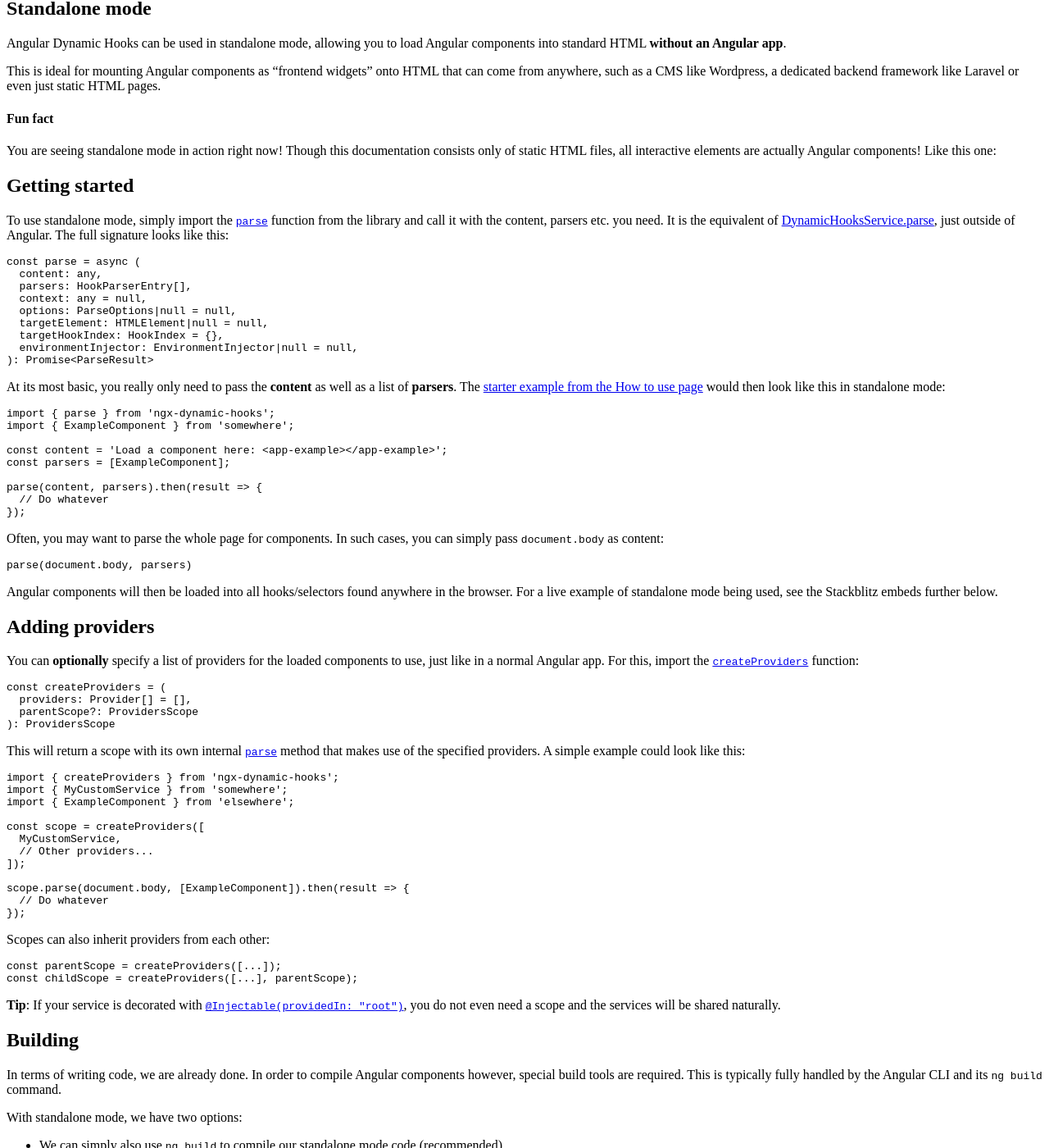
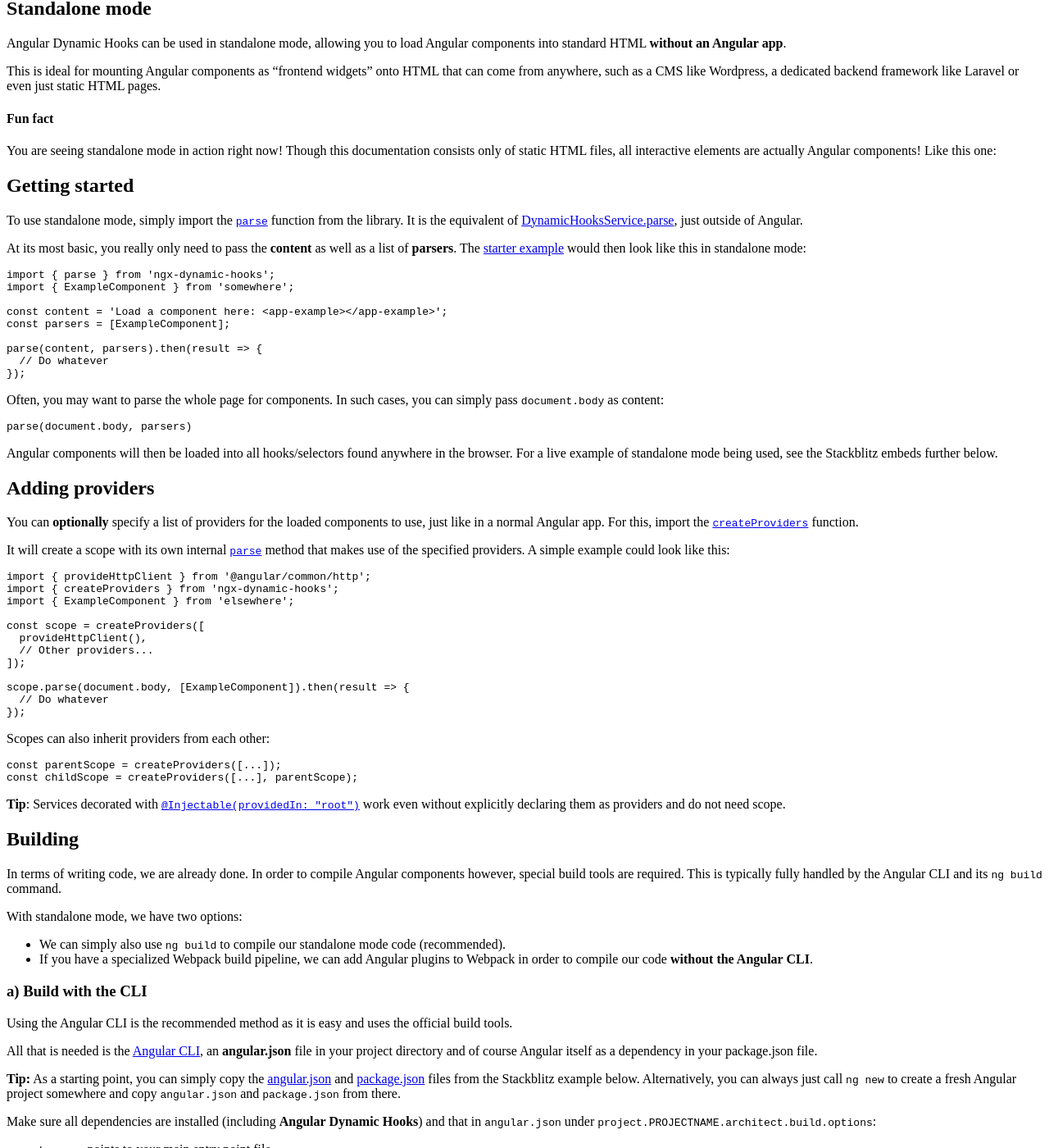
Before and after one commit to Angular-Dynamic-Hooks/Documentation, a Jekyll site: the page built from documentation/standalone-mode.md, in a window 1280 px wide and 1400 px high, scrolled down 16882 px. Shown: the whole window at 82% size. Built offline with Jekyll 4.4.1, drawn with Linux system fonts in a browser that asks for light colours.

````diff
--- a/_config.yml
+++ b/_config.yml
@@ -16,9 +16,9 @@
 title: ngx-dynamic-hooks docs
 description: >- # this means to ignore newlines until "baseurl:"
   The documentation for the ngx-dynamic-hooks library for Angular
-domain: angular-dynamic-hooks.com                   # if you want to force HTTPS, specify the domain without the http at the start, e.g. example.com
-url: https://mtobisch.github.io/                    # the base hostname and protocol for your site, e.g. http://example.com
-baseurl: /ngx-dynamic-hooks/                        # place folder name if the site is served in a subfolder
+domain: angular-dynamic-hooks.com               # if you want to force HTTPS, specify the domain without the http at the start, e.g. example.com
+url: https://angular-dynamic-hooks.github.io    # the base hostname and protocol for your site, e.g. http://example.com
+baseurl: /documentation/                        # place folder name if the site is served in a subfolder
 github_username:  mtobisch
 
 # Build settings
--- a/documentation/standalone-mode.md
+++ b/documentation/standalone-mode.md
@@ -18,21 +18,9 @@
 
 ## Getting started
 
-To use standalone mode, simply import the <a href="https://github.com/Angular-Dynamic-Hooks/ngx-dynamic-hooks/blob/1a94c3517235a2b2d571379d1cfce88958cb3f66/projects/ngx-dynamic-hooks/src/lib/standalone.ts#L158" target="_blank">`parse`</a> function from the library and call it with the content, parsers etc. you need. It is the equivalent of [DynamicHooksService.parse]({{ "documentation/how-to-use#programmatic-usage-with-service" | relative_url }}), just outside of Angular.  The full signature looks like this:
+To use standalone mode, simply import the <a href="https://github.com/Angular-Dynamic-Hooks/ngx-dynamic-hooks/blob/1a94c3517235a2b2d571379d1cfce88958cb3f66/projects/ngx-dynamic-hooks/src/lib/standalone.ts#L158" target="_blank">`parse`</a> function from the library. It is the equivalent of [DynamicHooksService.parse]({{ "documentation/how-to-use#programmatic-usage-with-service" | relative_url }}), just outside of Angular.
 
-```ts
-const parse = async (
-  content: any,
-  parsers: HookParserEntry[],
-  context: any = null,
-  options: ParseOptions|null = null,
-  targetElement: HTMLElement|null = null,
-  targetHookIndex: HookIndex = {},
-  environmentInjector: EnvironmentInjector|null = null,
-): Promise<ParseResult>
-```
-
-At its most basic, you really only need to pass the **content** as well as a list of **parsers**. The [starter example from the How to use page]({{ "/documentation/how-to-use#starting-out" | relative_url }}) would then look like this in standalone mode:
+At its most basic, you really only need to pass the **content** as well as a list of **parsers**. The [starter example]({{ "/documentation/how-to-use#starting-out" | relative_url }}) would then look like this in standalone mode:
 
 ```ts
 import { parse } from 'ngx-dynamic-hooks';
@@ -56,24 +44,17 @@
 
 ## Adding providers
 
-You can **optionally** specify a list of providers for the loaded components to use, just like in a normal Angular app. For this, import the <a href="https://github.com/Angular-Dynamic-Hooks/ngx-dynamic-hooks/blob/1a94c3517235a2b2d571379d1cfce88958cb3f66/projects/ngx-dynamic-hooks/src/lib/standalone.ts#L50" target="_blank">`createProviders`</a> function:
+You can **optionally** specify a list of providers for the loaded components to use, just like in a normal Angular app. For this, import the <a href="https://github.com/Angular-Dynamic-Hooks/ngx-dynamic-hooks/blob/1a94c3517235a2b2d571379d1cfce88958cb3f66/projects/ngx-dynamic-hooks/src/lib/standalone.ts#L50" target="_blank">`createProviders`</a> function.
+
+It will create a scope with its own internal <a href="https://github.com/Angular-Dynamic-Hooks/ngx-dynamic-hooks/blob/1a94c3517235a2b2d571379d1cfce88958cb3f66/projects/ngx-dynamic-hooks/src/lib/standalone.ts#L158" target="_blank">`parse`</a> method that makes use of the specified providers. A simple example could look like this:
 
 ```ts
-const createProviders = (
-  providers: Provider[] = [],
-  parentScope?: ProvidersScope
-): ProvidersScope
-```
-
-This will return a scope with its own internal <a href="https://github.com/Angular-Dynamic-Hooks/ngx-dynamic-hooks/blob/1a94c3517235a2b2d571379d1cfce88958cb3f66/projects/ngx-dynamic-hooks/src/lib/standalone.ts#L158" target="_blank">`parse`</a> method that makes use of the specified providers. A simple example could look like this:
-
-```ts
+import { provideHttpClient } from '@angular/common/http';
 import { createProviders } from 'ngx-dynamic-hooks';
-import { MyCustomService } from 'somewhere';
 import { ExampleComponent } from 'elsewhere';
 
 const scope = createProviders([
-  MyCustomService,
+  provideHttpClient(),
   // Other providers...
 ]);
 
@@ -90,7 +71,7 @@
 ```
 
 {% include docs/notice.html content='
-  <p><b>Tip</b>: If your service is decorated with <a href="https://angular.dev/guide/di/creating-injectable-service#creating-an-injectable-service" target="_blank"><code>@Injectable(providedIn: "root")</code></a>, you do not even need a scope and the services will be shared naturally.</p>
+  <p><b>Tip</b>: Services decorated with <a href="https://angular.dev/guide/di/creating-injectable-service#creating-an-injectable-service" target="_blank"><code>@Injectable(providedIn: "root")</code></a> work even without explicitly declaring them as providers and do not need scope.</p>
 ' %}
 
 ## Building
--- a/package.json
+++ b/package.json
@@ -8,7 +8,9 @@
     "jekyll-build": "bundle exec jekyll build",
     "ng-build": "ng build && rm ./assets/build/index.html",
     "ng-build-prod": "ng build --configuration production && rm ./assets/build/index.html",
-    "ng-watch": "ng build --watch"
+    "ng-watch": "ng build --watch",
+    "docker-build": "docker build . --tag=ngx-dynamic-hooks-docs",
+    "docker-run": "docker run -p 4200:80 ngx-dynamic-hooks-docs"
   },
   "author": "",
   "license": "ISC",
````
Also changed, not shown: Gemfile (+4 -4 lines), docker/jekyll.conf (added, +25 -0 lines), documentation/configuration.md (+14 -1 lines), documentation/how-to-use.md (+38 -38 lines), documentation/parsers.md (+5 -5 lines), 2 other files.
